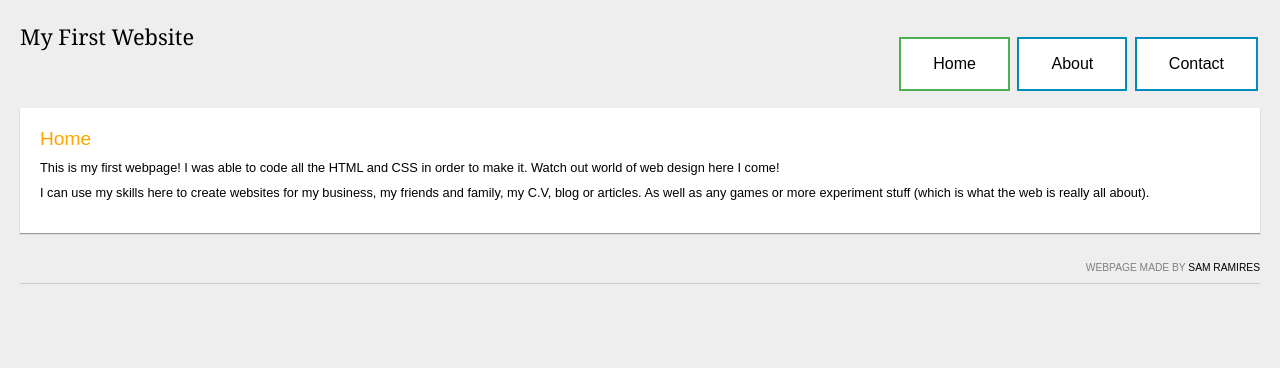
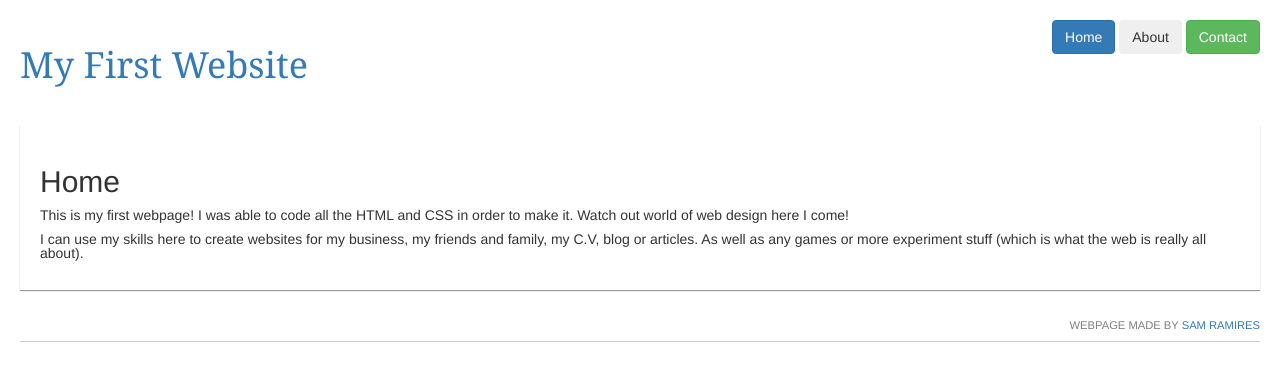
Before and after one commit to notghettolenny/my-first-website, a plain HTML site: page index.html in a window 1280 px wide. Drawn offline with nearby package versions, Linux system fonts and the light colour scheme.

Commit message:
bootstrapped buttons

```diff
--- a/index.html
+++ b/index.html
@@ -9,7 +9,9 @@
 
 
  	<link rel="stylesheet" href="style.css" type="text/css" />
-
+	 <link rel="stylesheet" href="https://maxcdn.bootstrapcdn.com/bootstrap/3.4.1/css/bootstrap.min.css">
+	 <script src="https://ajax.googleapis.com/ajax/libs/jquery/3.6.0/jquery.min.js"></script>
+	 <script src="https://maxcdn.bootstrapcdn.com/bootstrap/3.4.1/js/bootstrap.min.js"></script>
  </head>
  <body>
 
@@ -20,60 +22,9 @@
  		</div>
  		<div id="nav">
  			<ul>
-				<style>
-					.button {
-					  border: none;
-					  color: white;
-					  padding: 16px 32px;
-					  text-align: center;
-					  text-decoration: none;
-					  display: inline-block;
-					  font-size: 16px;
-					  margin: 4px 2px;
-					  transition-duration: 0.4s;
-					  cursor: pointer;
-					}
-
-					.button1 {
-					  background-color: white;
-					  color: black;
-					  border: 2px solid #4CAF50;
-					}
-
-					.button1:hover {
-					  background-color: #4CAF50;
-					  color: white;
-					}
-
-					.button2 {
-					  background-color: white;
-					  color: black;
-					  border: 2px solid #008CBA;
-					}
-
-					.button2:hover {
-					  background-color: #008CBA;
-					  color: white;
-					}
-
-					.button3 {
-  					  background-color: rgb(10, 32, 66);
- 					  color: black;
-  					  border: 2px solid #4CAF50;
-					}
-
-					.button3:hover {
-  					  background-color: #6c23c0;
-  					  color: white;
-                    }
-					</style>
-					</head>
-					<body>
-
-					<button class="button button1">Home</button>
-					<button class="button button2">About</button>
-					<button class="button button2">Contact</button>
-
+				<button type="button" class="btn btn-primary">Home</button>
+				<button type="button" class="btn btn-secondary">About</button>
+				<button type="button" class="btn btn-success">Contact</button>
  			</ul>
  		</div>
  		<div id="content">
```
